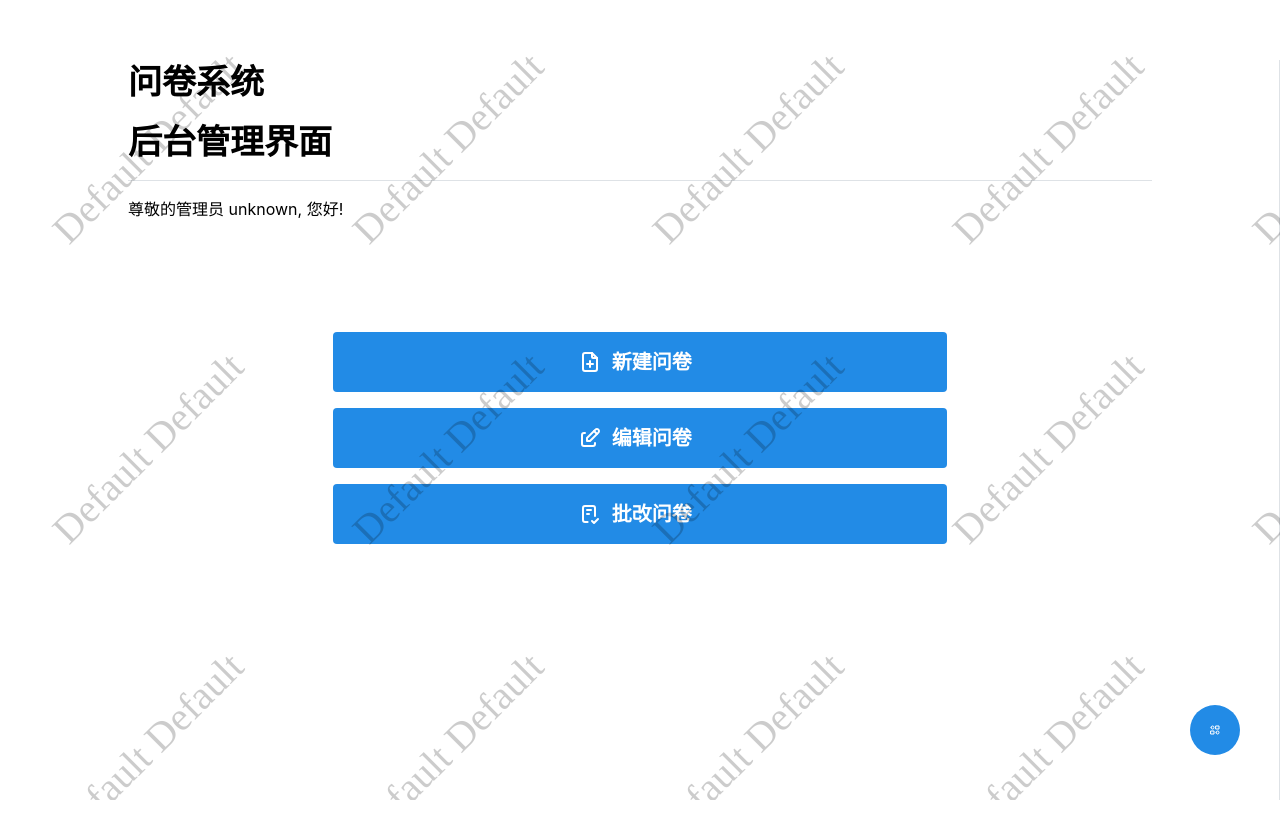
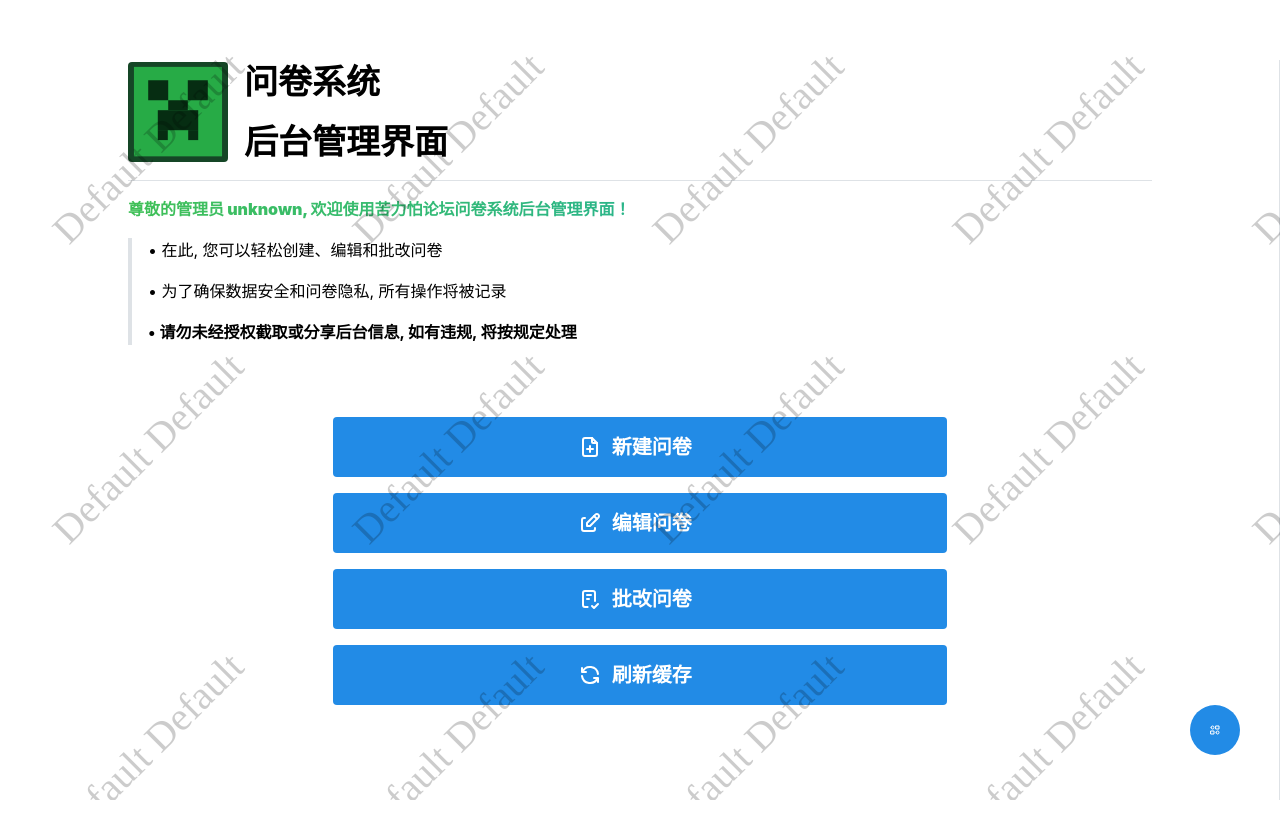
Before and after one commit to TeamVastsea/klpbbs_survey_frontend, a Next.js app: page /backstage in a window 1280 px wide. Shown: the top 838 px of the page. Before the commit the page ends 800 px from the top, so only its background shows below. Built offline with nearby package versions, Linux system fonts and the light colour scheme.

Commit message:
feat: add refresh cache button and decorate the backstage main page

```diff
--- /dev/null
+++ b/api/RefreshCacheApi.ts
@@ -0,0 +1,22 @@
+import { Cookie } from '@/components/cookie';
+import { SERVER_URL } from '@/api/BackendApi';
+
+export default class RefreshCacheApi {
+    public static refreshCache = async (type?: string) => {
+        const myHeaders = new Headers();
+        myHeaders.append('token', Cookie.getCookie('token'));
+
+        const queryParams = type ? `?type=${encodeURIComponent(type)}` : '?type=Both';
+
+        const requestOptions: RequestInit = {
+            method: 'GET',
+            headers: myHeaders,
+        };
+
+        const res = await fetch(`${SERVER_URL}/api/refresh${queryParams}`, requestOptions);
+
+        if (!res.ok) {
+            throw new Error('Failed to refresh cache');
+        }
+    };
+}
--- a/app/(root)/backstage/page.tsx
+++ b/app/(root)/backstage/page.tsx
@@ -1,9 +1,12 @@
 'use client';
 
-import { Center, Divider, Stack, Title, Button, Text } from '@mantine/core';
-import { IconFilePlus, IconEdit, IconChecklist } from '@tabler/icons-react';
+import { Center, Divider, Stack, Title, Button, Text, Avatar, Group } from '@mantine/core';
+import { IconFilePlus, IconEdit, IconChecklist, IconRefresh } from '@tabler/icons-react';
 import { useEffect, useState } from 'react';
+import { notifications } from '@mantine/notifications';
 import { Cookie } from '@/components/cookie';
+import RefreshCacheApi from '@/api/RefreshCacheApi';
+import logo from '@/public/favicon.svg';
 
 export default function Backstage() {
     const [userName, setUserName] = useState('');
@@ -15,25 +18,73 @@ export default function Backstage() {
         }
     }, []);
 
-    // 跳转到指定路径
     const handleNavigation = (path: string) => {
         window.location.href = path;
+    };
+
+    const handleRefresh = async () => {
+        await RefreshCacheApi.refreshCache()
+            .then(() => {
+                notifications.show({
+                    title: '刷新数据库缓存成功',
+                    message: '问卷信息成功刷新',
+                    color: 'green',
+                });
+            })
+            .catch((error) => {
+                notifications.show({
+                    title: '刷新数据库缓存失败',
+                    message: error.toString(),
+                    color: 'red',
+                });
+            });
     };
 
     return (
         <>
             <Center>
                 <Stack w="80%">
+                    <Group>
+                        <Avatar
+                          src={logo.src}
+                          alt="logo"
+                          w={100}
+                          h={100}
+                          radius="sm"
+                        />
+                        <Stack>
                             <Title>
                                 问卷系统
                             </Title>
                             <Title>
                                 后台管理界面
                             </Title>
+                        </Stack>
+                    </Group>
                     <Divider />
+                    <Text
+                      fw={900}
+                      variant="gradient"
+                      gradient={{ from: 'green', to: 'cyan', deg: 90 }}>
+                        尊敬的管理员 {userName}, 欢迎使用苦力怕论坛问卷系统后台管理界面！
+                    </Text>
+                    <Group>
+                        <Divider
+                          orientation="vertical"
+                          size="lg"
+                        />
+                        <Stack>
                             <Text>
-                        尊敬的管理员 {userName}, 您好!
+                                &#x2022; 在此, 您可以轻松创建、编辑和批改问卷
                             </Text>
+                            <Text>
+                                &#x2022; 为了确保数据安全和问卷隐私, 所有操作将被记录
+                            </Text>
+                            <Text fw={700}>
+                                &#x2022; 请勿未经授权截取或分享后台信息, 如有违规, 将按规定处理
+                            </Text>
+                        </Stack>
+                    </Group>
                     <Center h={400}>
                         <Stack w="60%">
                             <Button
@@ -57,6 +108,13 @@ export default function Backstage() {
                             >
                                 批改问卷
                             </Button>
+                            <Button
+                              size="xl"
+                              leftSection={<IconRefresh />}
+                              onClick={handleRefresh}
+                            >
+                                刷新缓存
+                            </Button>
                         </Stack>
                     </Center>
                 </Stack>
```
Lines whose indentation alone changed are shown as unchanged.
